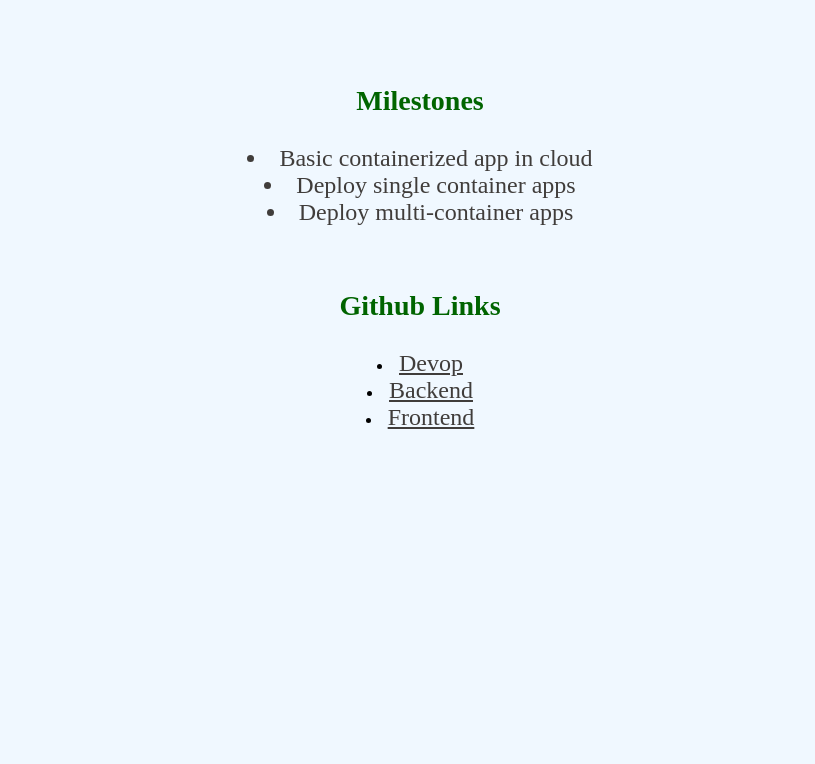
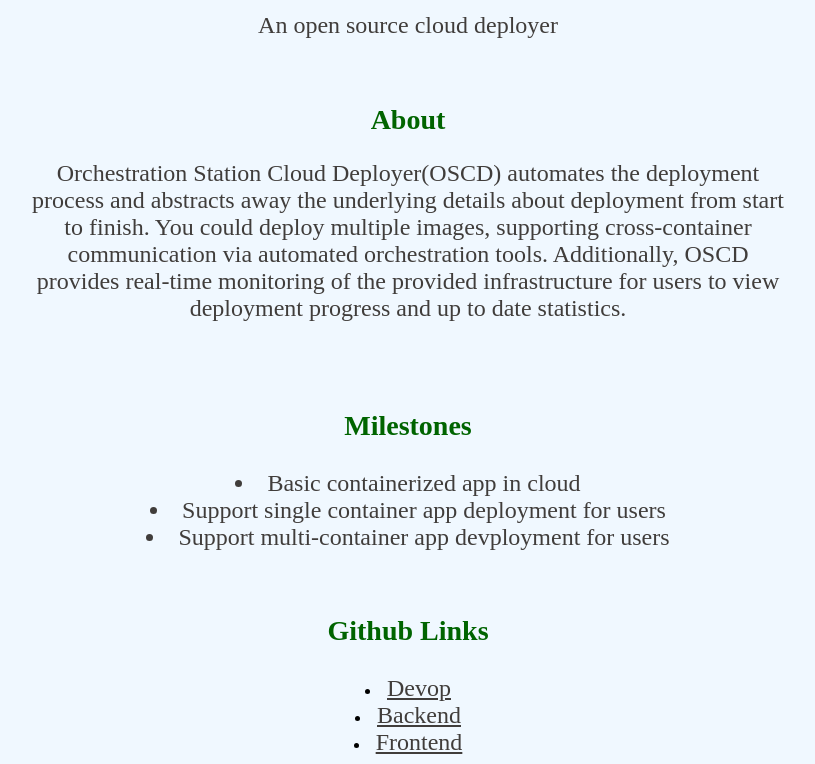
Before and after one commit to Cloud-Deployer/Cloud-Deployer.github.io, a plain HTML site: page index.html in a window 1280 px wide. Shown: the part 145-909 px from the top of the page, without its empty margins (232-1047 px from the left). Before the commit the page ends 800 px from the top, so only its background shows below. Drawn offline with Linux system fonts and the light colour scheme.

Commit message:
add product description for sample github oage

```diff
--- a/index.html
+++ b/index.html
@@ -13,6 +13,7 @@
 	.fontstyle1{
 		color: #403D3B;
 	    font-size: 24px;
+	    font-family: "Times New Roman", Times, serif;
 	}
 
 	.fontstyle2{
@@ -23,7 +24,9 @@
 
     .maincontent{
     	display: flex;
-    	margin-left: 24px;
+    	margin-top: 50px;
+    	margin-left: 250px;
+    	margin-right: 250px;
     	flex-direction: column;
     }
 
@@ -33,22 +36,27 @@
     }
 
     .container{
-    	text-align: left;
+
     }
 
 </style>
 <body>
 	<div class="maincontent">
 		<div class="title">
-		<!-- 	<h2 class="titleFont"> Orchestration Station </h2> -->
+
 			<img src="os-logo.png" width="625.5" height="78.5">
 			<p class="fontstyle1"> An open source cloud deployer </p>
+			<br/>
+			<h2 class="fontstyle2"> About </h2>
+			<div >
+				<p class="fontstyle1">Orchestration Station Cloud Deployer(OSCD) automates the deployment process and abstracts away the underlying details about deployment from start to finish. You could deploy multiple images, supporting cross-container communication via automated orchestration tools. Additionally, OSCD provides real-time monitoring of the provided infrastructure for users to view deployment progress and up to date statistics.</p>
+			</div>
 			<br/>
 			<br/>
 			<h3 class="fontstyle2">Milestones</h3>
 			<li class="fontstyle1">Basic containerized app in cloud</li>
-			<li class="fontstyle1">Deploy single container apps</li>
-			<li class="fontstyle1">Deploy multi-container apps</li>
+			<li class="fontstyle1">Support single container app deployment for users</li>
+			<li class="fontstyle1">Support multi-container app devployment for users</li>
 			<br/>
 			<br/>
 			<h3 class="fontstyle2">Github Links</h3>
```
